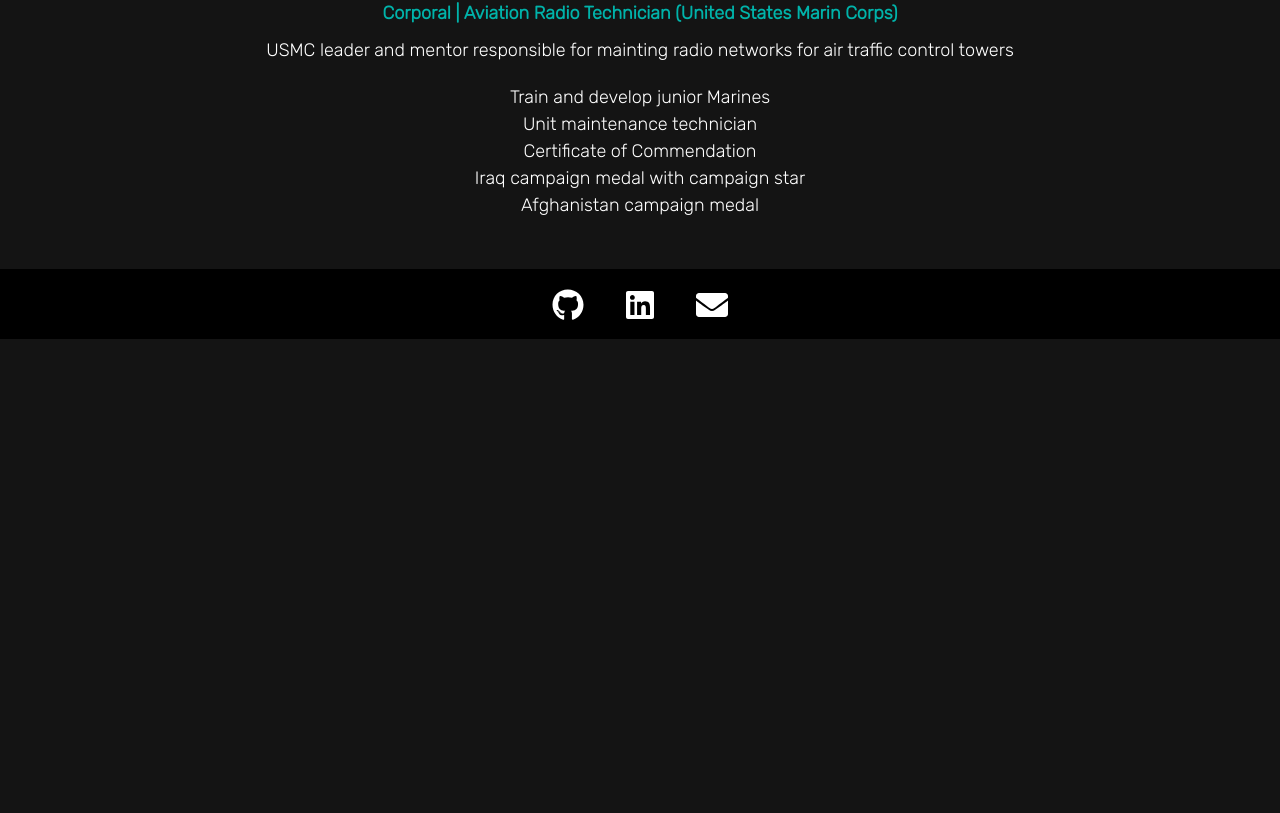
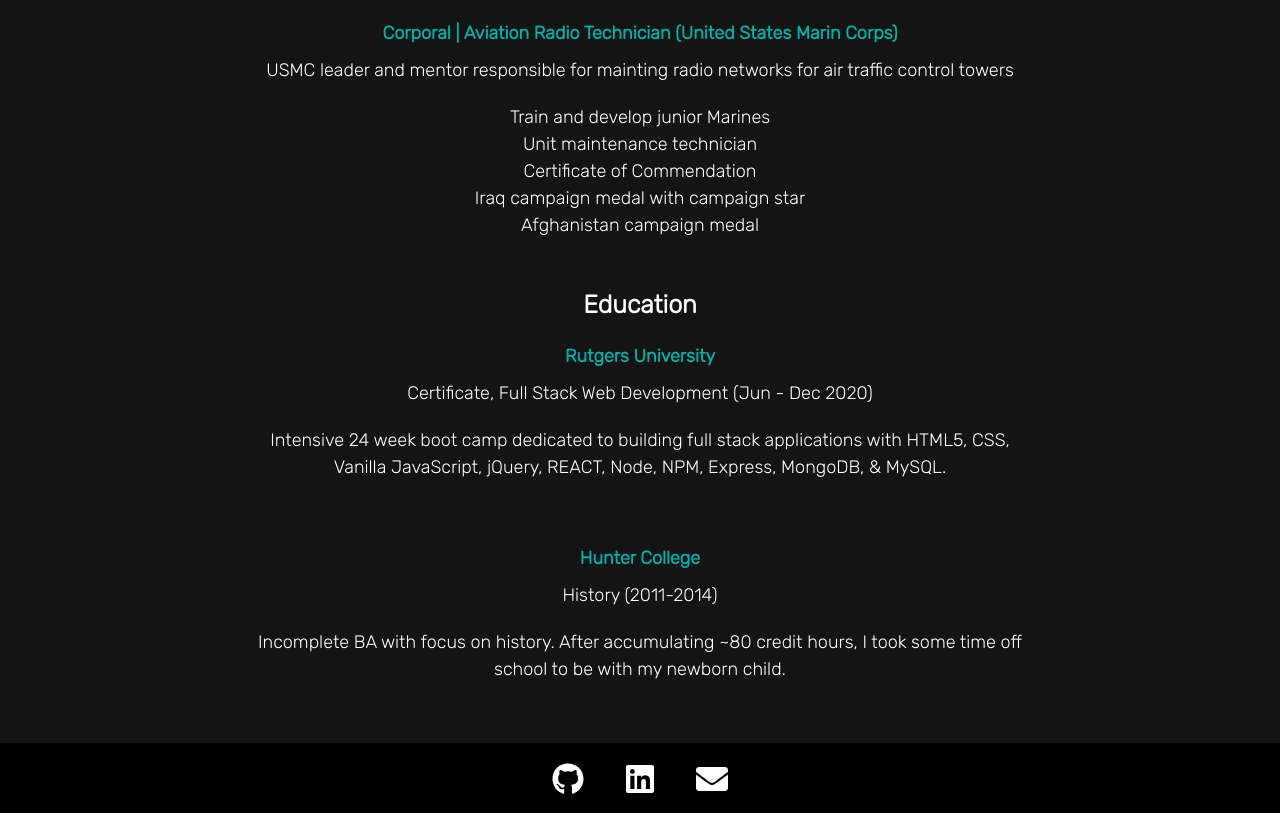
Before and after one commit to madhatter2084/profile2.0, a React (Create React App) app: page / in a window 1280 px wide. Shown: the part 2013-2826 px from the top of the page. Before the commit the page ends 2352 px from the top, so only its background shows below. Built offline with nearby package versions, Linux system fonts and the light colour scheme.

Commit message:
education section added to resume

```diff
--- a/package.json
+++ b/package.json
@@ -4,6 +4,7 @@
   "private": true,
   "dependencies": {
     "animate.css": "^4.1.1",
+    "firebase": "^9.6.3",
     "react": "^17.0.2",
     "react-dom": "^17.0.2",
     "react-icons": "^4.3.1",
--- a/src/routes/resume.css
+++ b/src/routes/resume.css
@@ -30,4 +30,9 @@
 
 .resume__category {
   margin-bottom: 20px;
+  margin-top: 20px;
 }
+
+.resume__school {
+  color: rgb(0, 179, 170);
+}
--- a/src/routes/resume.js
+++ b/src/routes/resume.js
@@ -52,6 +52,25 @@
             <li>Iraq campaign medal with campaign star</li>
             <li>Afghanistan campaign medal</li>
           </ul>
+          <br />
+          <h1 className="resume__category">Education</h1>
+          <h2 className="resume__school">Rutgers University</h2>
+          <p className="resume__course">
+            Certificate, Full Stack Web Development (Jun - Dec 2020)
+          </p>
+          <p className="resume__courseDescription">
+            Intensive 24 week boot camp dedicated to building full stack
+            applications with HTML5, CSS, Vanilla JavaScript, jQuery, REACT,
+            Node, NPM, Express, MongoDB, & MySQL.
+          </p>
+          <br />
+          <br />
+          <h2 className="resume__school">Hunter College</h2>
+          <p className="resume__course">History (2011-2014)</p>
+          <p className="resume__courseDescription">
+            Incomplete BA with focus on history. After accumulating ~80 credit
+            hours, I took some time off school to be with my newborn child.
+          </p>
         </div>
       </div>
     </>
```
Also changed, not shown: 1 other file (tests, documents, lock files or other folders).
